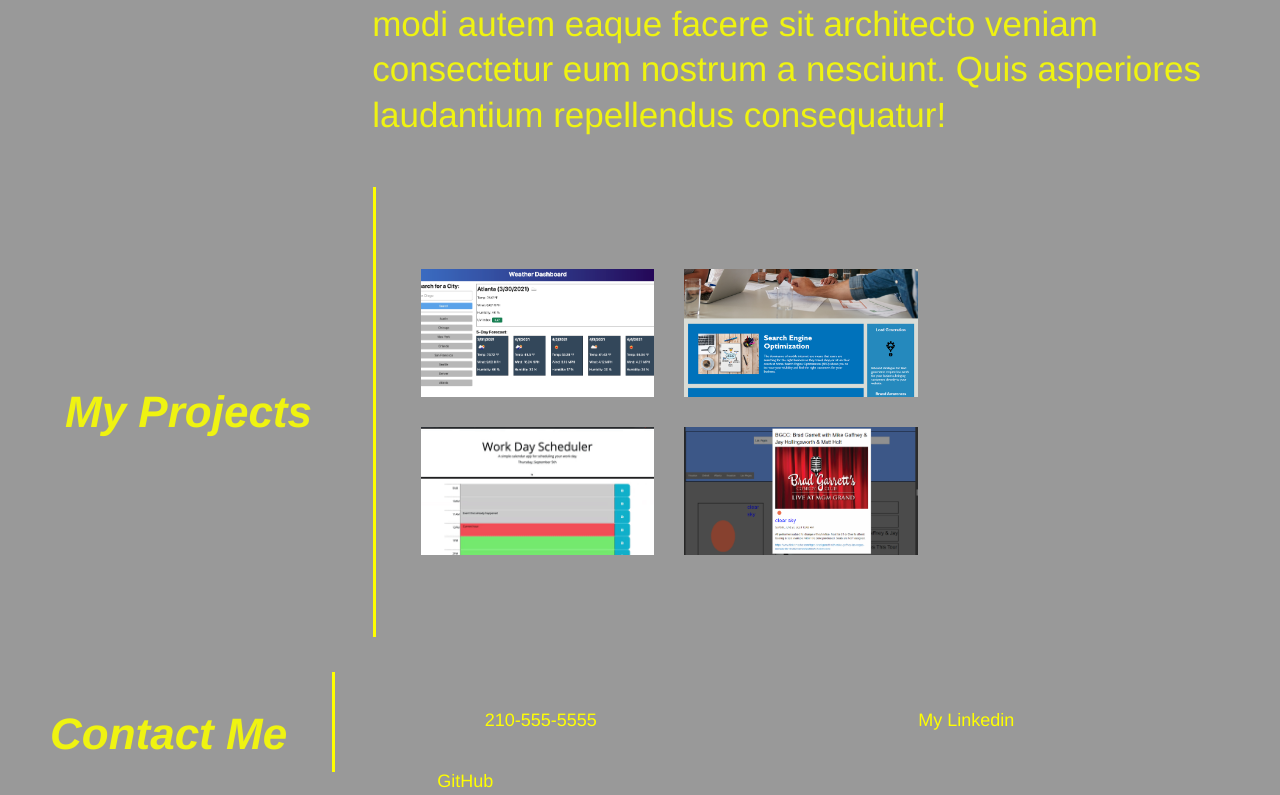
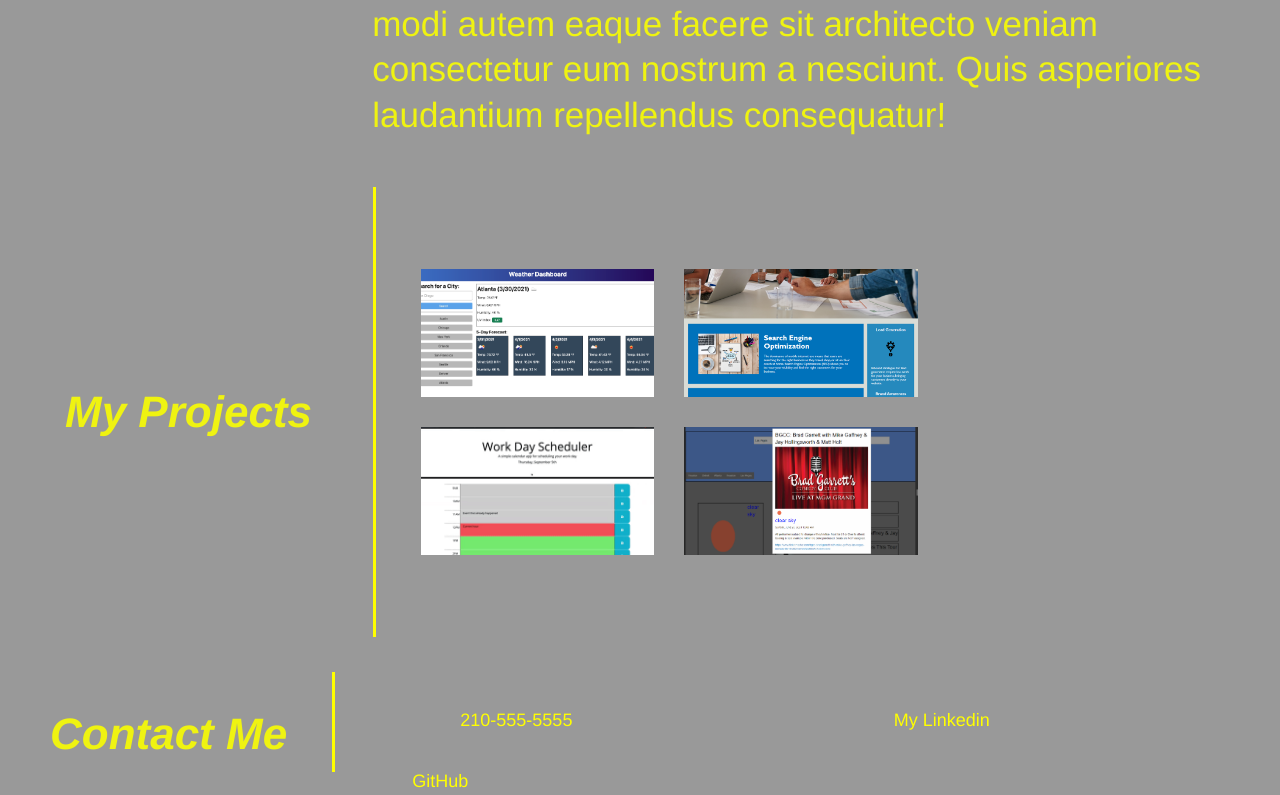
Before and after one commit to Jaburto775/professional_portfolio, a plain HTML site: page index.html in a window 1280 px wide. Shown: the part 857-1652 px from the top of the page. Drawn offline with Linux system fonts and the light colour scheme.

Commit message:
updated css to align contact me items in line but still figuring out smaller screens

```diff
--- a/css/style.css
+++ b/css/style.css
@@ -165,7 +165,7 @@
 
 footer a {
     flex: 150;
-      margin: 0 150px;
+      margin: 0 125px;
       font-size: 18px;
       color: yellow;
       text-decoration: none;
```
